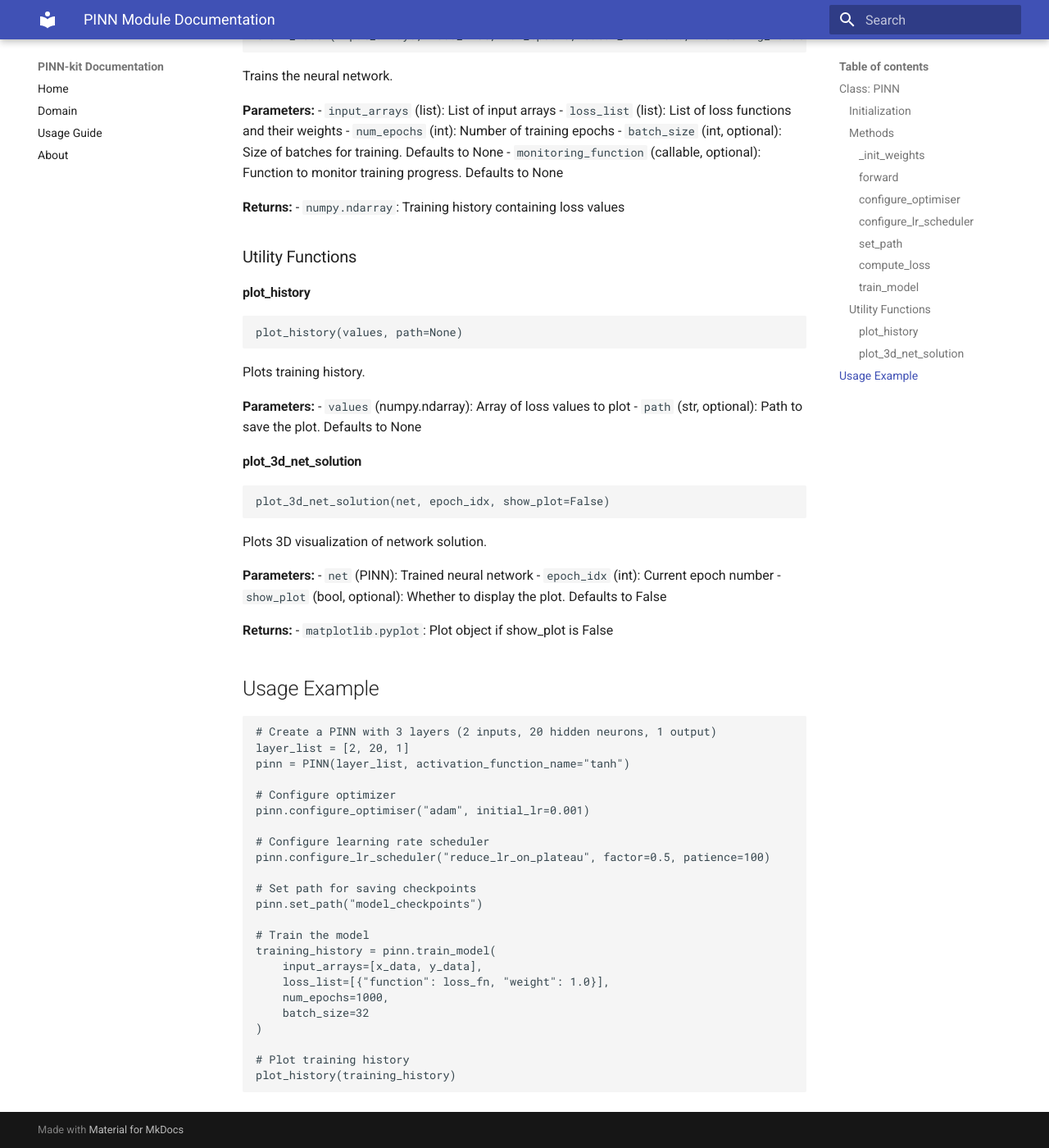
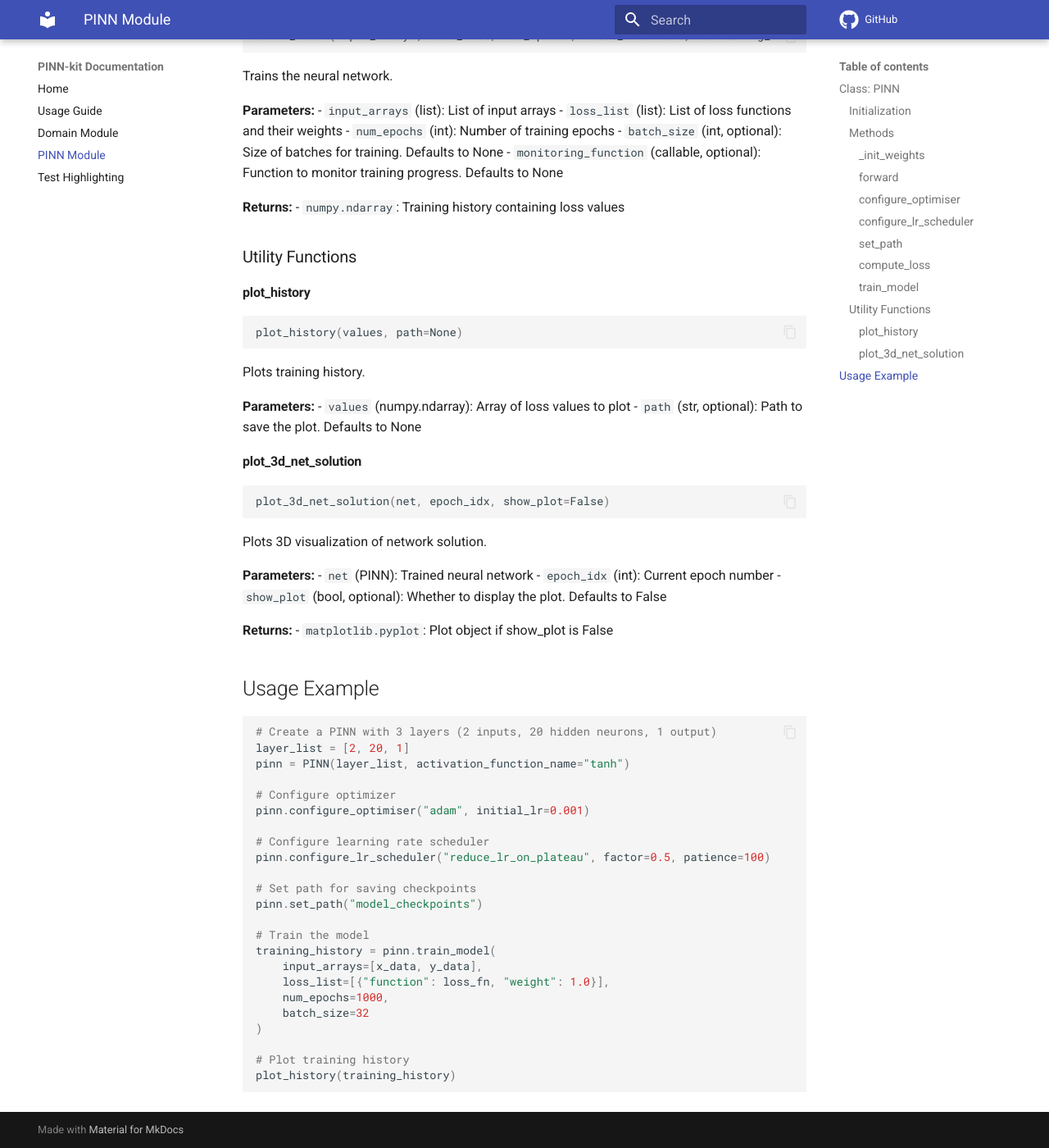
Before and after one commit to fraqtal-technologies/PINN-kit, an MkDocs documentation site: the page built from docs/PINN.md, in a window 1280 px wide and 1400 px high, scrolled down 2177 px. Shown: the whole window at 82% size. Built offline with MkDocs 1.6.1 and Material for MkDocs 9.7.7, drawn with Linux system fonts in a browser that asks for light colours; comment, search, counter and statistics services are not loaded; some of the changed text lies outside the part shown.

Commit message:
updated the docs and the mkdocs

```diff
--- a/mkdocs.yml
+++ b/mkdocs.yml
@@ -1,9 +1,25 @@
 site_name: PINN-kit Documentation
 nav:
-  - Home: README.md
-  - Domain: docs/Domain.md
-  - Usage Guide: docs/PINN_usage_guide.md
-  - About: docs/PINN.md
+  - Home: index.md
+  - Usage Guide: PINN_usage_guide.md
+  - Domain Module: Domain.md
+  - PINN Module: PINN.md
+  - Test Highlighting: test.md
+
 theme:
   name: material
+  icon:
+    repo: fontawesome/brands/github
+  features:
+    - content.code.copy
+    - content.code.select
+    - content.code.line_numbers
+markdown_extensions:
+  - pymdownx.highlight
+  - pymdownx.inlinehilite
+  - pymdownx.snippets
+  - pymdownx.superfences
+repo_url: https://github.com/shivani/PINN-kit
+repo_name: GitHub
+
 docs_dir: docs
```
Also changed, not shown: docs/PINN_usage_guide.md (+15 -15 lines), docs/index.md (added, +79 -0 lines), docs/test.md (added, +14 -0 lines).
